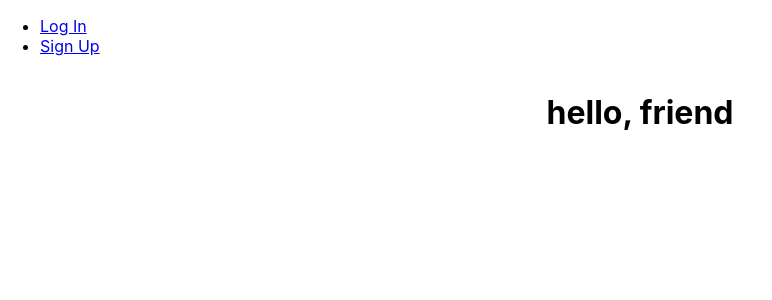
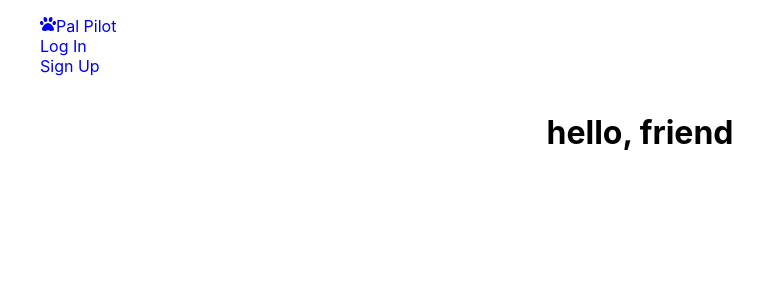
Before and after one commit to sarahpicard/pal-pilot-react, a React (Create React App) app: page / in a window 1280 px wide. Shown: the top 300 px of the page, without its empty margins (0-772 px from the left). Built offline with nearby package versions, Linux system fonts and the light colour scheme; no server answers.

Commit message:
readjust navbar basic link styling and home link

```diff
--- a/package.json
+++ b/package.json
@@ -3,12 +3,16 @@
   "version": "0.1.0",
   "private": true,
   "dependencies": {
+    "@fortawesome/fontawesome-svg-core": "^6.1.1",
+    "@fortawesome/free-solid-svg-icons": "^6.1.1",
+    "@fortawesome/react-fontawesome": "^0.1.18",
     "@testing-library/jest-dom": "^5.16.1",
     "@testing-library/react": "^12.1.2",
     "@testing-library/user-event": "^13.5.0",
     "buffer": "^6.0.3",
     "react": "^17.0.2",
     "react-dom": "^17.0.2",
+    "react-icons": "^4.3.1",
     "react-router-dom": "^6.2.1",
     "react-scripts": "5.0.0",
     "web-vitals": "^2.1.2"
--- a/src/components/NavBar/NavBar.jsx
+++ b/src/components/NavBar/NavBar.jsx
@@ -1,4 +1,7 @@
 import { Link } from 'react-router-dom'
+import { FaPaw } from 'react-icons/fa'
+import styles from './NavBar.module.css'
+
 
 const NavBar = (props) => {
   return (
@@ -6,20 +9,21 @@ const NavBar = (props) => {
       {props.user ?
         <nav>
           <ul>
-            <li>Welcome, {props.user.name}</li>
-            <li><Link to="" onClick={props.handleLogout}>LOG OUT</Link></li>
-            <li><Link to="/changePassword">Change Password</Link></li>
-            <li><Link to="/mypets">My Pets</Link></li>
-            <li><Link to="/addpet">Add a New Pet</Link></li>
-            <li><Link to="/appointments">Appointments</Link></li>
-            <li><Link to="/myprofile">My Profile</Link></li>
+            <li><Link to="/" style={{ textDecoration: 'none' }}><FaPaw />Pal Pilot</Link></li>
+            <li><Link to="" onClick={props.handleLogout} style={{ textDecoration: 'none' }}>Log Out</Link></li>
+            <li><Link to="/changePassword" style={{ textDecoration: 'none' }}>Change Password</Link></li>
+            <li><Link to="/mypets" style={{ textDecoration: 'none' }}>My Pets</Link></li>
+            <li><Link to="/addpet" style={{ textDecoration: 'none' }}>Add a New Pet</Link></li>
+            <li><Link to="/appointments" style={{ textDecoration: 'none' }}>Appointments</Link></li>
+            <li><Link to="/myprofile" style={{ textDecoration: 'none' }}>My Profile</Link></li>
           </ul>
         </nav>
       :
         <nav>
           <ul>
-            <li><Link to="/login">Log In</Link></li>
-            <li><Link to="/signup">Sign Up</Link></li>
+            <li><Link to="/" style={{ textDecoration: 'none' }}><FaPaw />Pal Pilot</Link></li>
+            <li><Link to="/login" style={{ textDecoration: 'none' }}>Log In</Link></li>
+            <li><Link to="/signup" style={{ textDecoration: 'none' }}>Sign Up</Link></li>
           </ul>
         </nav>
       }
--- /dev/null
+++ b/src/components/NavBar/NavBar.module.css
@@ -0,0 +1,3 @@
+li {
+  list-style: none;
+}
```
Also changed, not shown: 1 other file (tests, documents, lock files or other folders).
